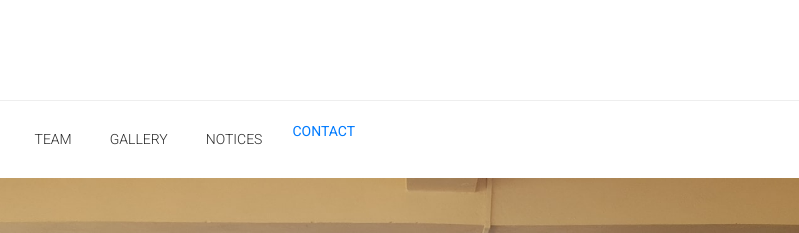
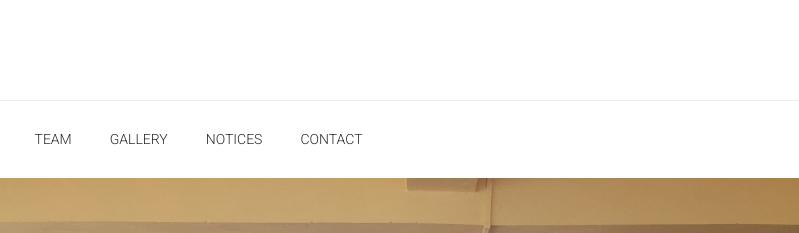
Before and after one commit to aalooksth/testsxs, a plain HTML site: page about.html in a window 1280 px wide. Shown: the top 233 px of the page, 224-1023 px from the left. Drawn offline with nearby package versions, Linux system fonts and the light colour scheme; files whose address does not match are found by name; a web font is replaced by a local one.

Commit message:
Update about.html

```diff
--- a/about.html
+++ b/about.html
@@ -75,7 +75,7 @@
                                     <li class="nav-item">
                                         <a href="notices.html" class="nav-link">Notices</a>
                                     <li class="nav-item">
-                                        <a href="contact.html">Contact</a>
+                                        <a class="nav-link active" href="contact.html">Contact</a>
                                     </li>
                                 </ul>
                                 <div class="header_social_icon d-none d-lg-block">
```
